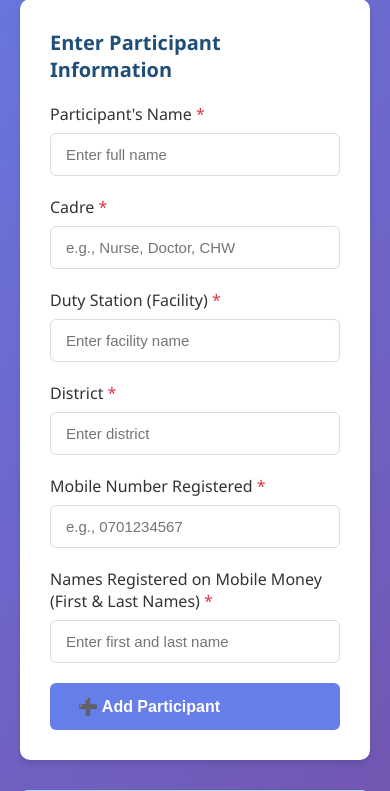
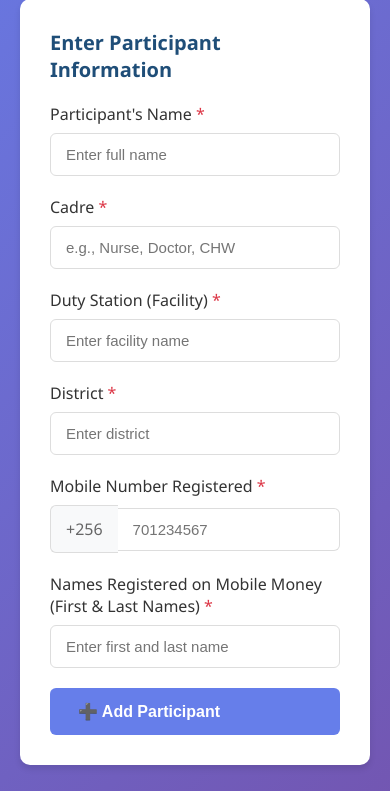
Before and after one commit to Isaac25-lgtm/CHAI, a Flask app: page /registration in a window 390 px wide. Shown: the part 326-1117 px from the top of the page. Run offline with Flask 3, Linux system fonts and the light colour scheme; some libraries are stand-ins or nearby versions.

Commit message:
Add +256 prefix to mobile number input field
- Added visual +256 prefix to mobile number input
- Users now only enter 9 digits starting with 7
- Updated validation to accept 7XXXXXXXX format
- Automatically prepends +256 when saving data
- Improved user experience for Uganda phone numbers

```diff
--- a/templates/registration.html
+++ b/templates/registration.html
@@ -352,7 +352,10 @@
 
                 <div class="form-group">
                     <label>Mobile Number Registered <span class="required">*</span></label>
-                    <input type="tel" id="mobileNumber" placeholder="e.g., 0701234567">
+                    <div style="display: flex; align-items: center;">
+                        <span style="background: #f8f9fa; border: 1px solid #ddd; border-right: none; padding: 12px 15px; border-radius: 6px 0 0 6px; color: #666; font-weight: 500;">+256</span>
+                        <input type="tel" id="mobileNumber" placeholder="701234567" style="border-radius: 0 6px 6px 0; border-left: none; flex: 1;">
+                    </div>
                     <span class="error-message" id="errorMobileNumber">This field is required</span>
                 </div>
 
@@ -429,8 +432,8 @@
         }
 
         function validatePhoneNumber(phone) {
-            // Uganda phone format: 07XXXXXXXX or +2567XXXXXXXX
-            const pattern = /^(\+256|0)7\d{8}$/;
+            // Uganda phone format: 7XXXXXXXX (9 digits starting with 7)
+            const pattern = /^7\d{8}$/;
             return pattern.test(phone.replace(/\s/g, ''));
         }
 
@@ -457,7 +460,7 @@
                     isValid = false;
                 } else if (field === 'mobileNumber' && !validatePhoneNumber(input.value.trim())) {
                     input.classList.add('error');
-                    error.textContent = 'Invalid phone format. Use 07XXXXXXXX or +2567XXXXXXXX';
+                    error.textContent = 'Invalid phone format. Enter 9 digits starting with 7 (e.g., 701234567)';
                     error.style.display = 'block';
                     isValid = false;
                 } else {
@@ -481,7 +484,7 @@
                 cadre: document.getElementById('cadre').value.trim(),
                 dutyStation: document.getElementById('dutyStation').value.trim(),
                 district: document.getElementById('district').value.trim(),
-                mobileNumber: document.getElementById('mobileNumber').value.trim(),
+                mobileNumber: '+256' + document.getElementById('mobileNumber').value.trim(),
                 mobileMoneyName: document.getElementById('mobileMoneyName').value.trim()
             };
 
```
